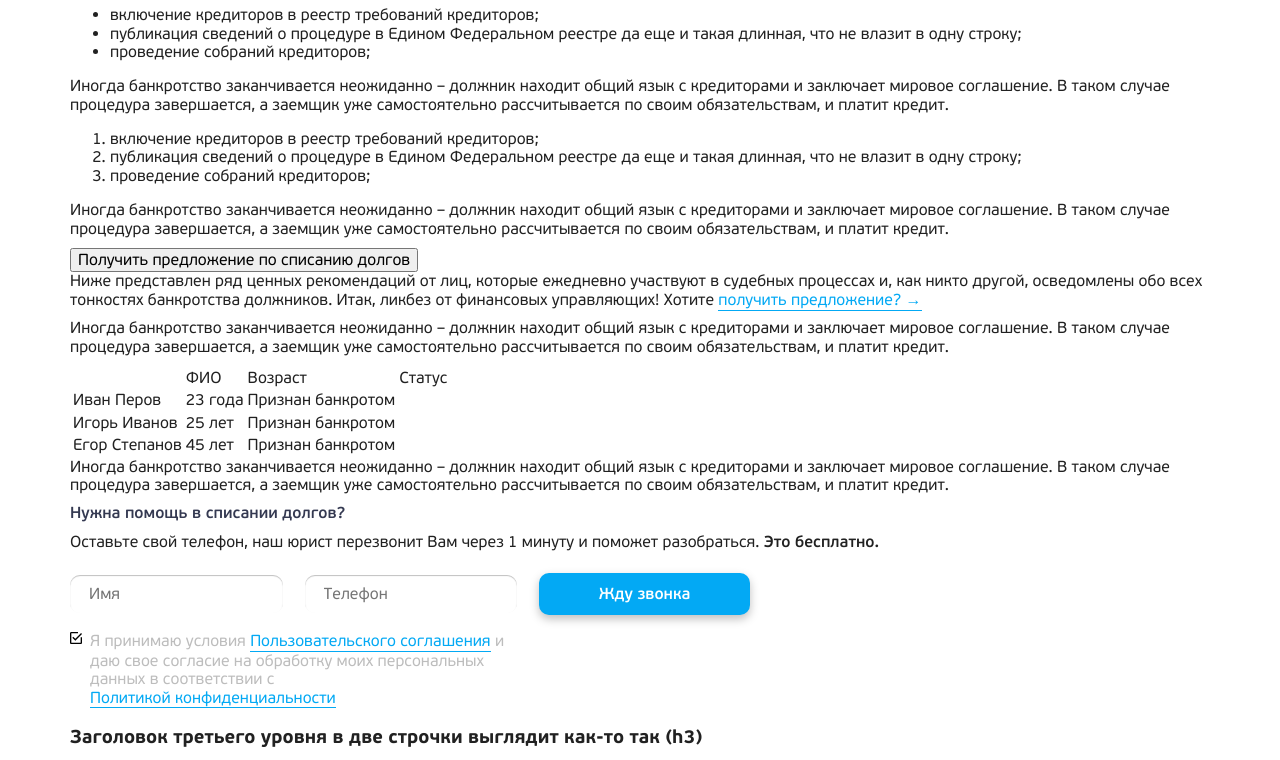
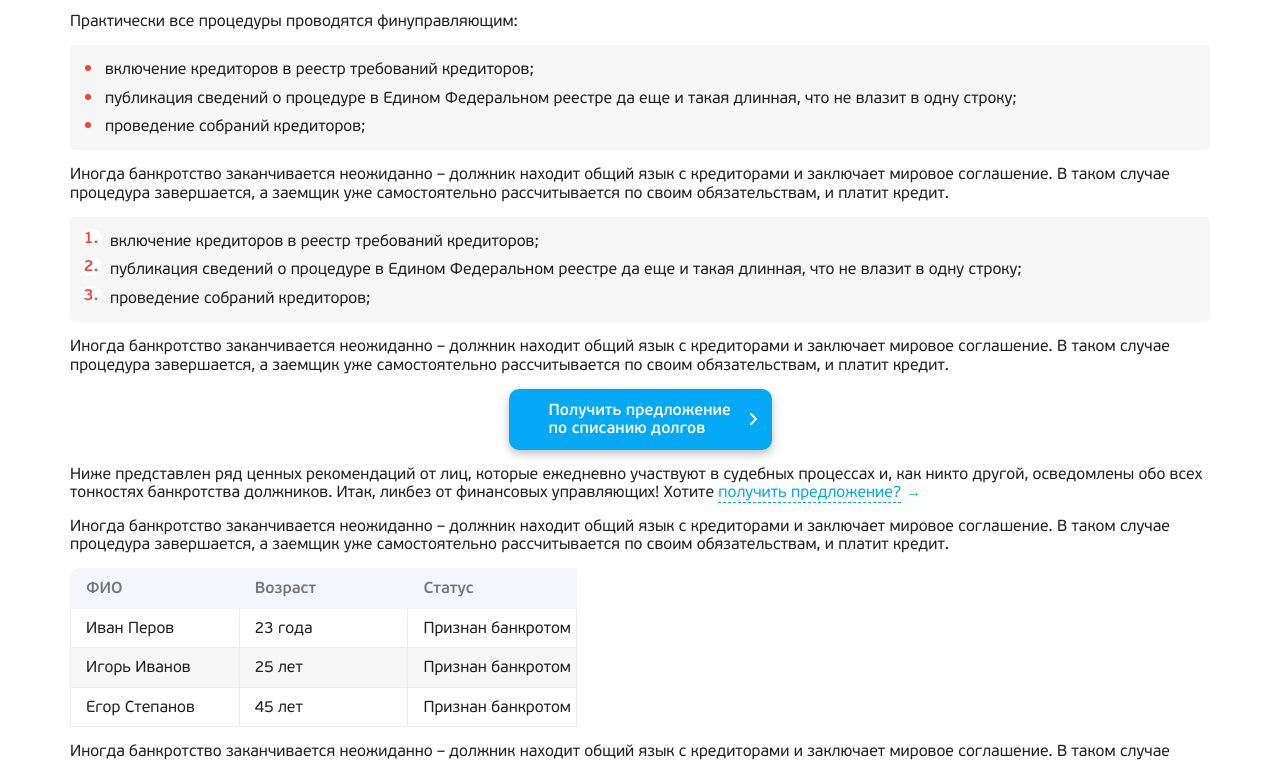
Before and after one commit to felon91/2lex2019, a website: page article.html in a window 1280 px wide. Shown: the part 1440-2200 px from the top of the page. Drawn offline with nearby package versions, Linux system fonts and the light colour scheme; files that its build step writes are made by us from their sources.

Commit message:
add some blocks for article page

```diff
--- a/article.html
+++ b/article.html
@@ -232,14 +232,15 @@
         </ol>
         <p>Иногда банкротство заканчивается неожиданно – должник находит общий язык с кредиторами и заключает мировое соглашение. В таком случае процедура завершается, а заемщик уже самостоятельно рассчитывается по своим обязательствам, и платит кредит.</p>
         <button class="content__btn">Получить предложение по списанию долгов</button>
-        <p>Ниже представлен ряд ценных рекомендаций от лиц, которые ежедневно участвуют в судебных процессах и, как никто другой, осведомлены обо всех тонкостях банкротства должников. Итак, ликбез от финансовых управляющих! Хотите <a href="#"><span>получить предложение?</span> &#8594;</a></p>
+        <p>Ниже представлен ряд ценных рекомендаций от лиц, которые ежедневно участвуют в судебных процессах и, как никто другой, осведомлены обо всех тонкостях банкротства должников. Итак, ликбез от финансовых управляющих! Хотите <a class="content__link--dashed" href="#"><span>получить предложение?</span> &#8594;</a></p>
         <p>Иногда банкротство заканчивается неожиданно – должник находит общий язык с кредиторами и заключает мировое соглашение. В таком случае процедура завершается, а заемщик уже самостоятельно рассчитывается по своим обязательствам, и платит кредит.</p>
-        <table class="content__table">
-          <th>
-            <td>ФИО</td>
-            <td>Возраст</td>
-            <td>Статус</td>
-          </th>
+        <div class="content__table table">
+          <table class="table__wrap">
+            <tr>
+              <th>ФИО</th>
+              <th>Возраст</th>
+              <th>Статус</th>
+            </tr>
             <tr>
               <td>Иван Перов</td>
               <td>23 года</td>
@@ -256,25 +257,26 @@
               <td>Признан банкротом</td>
             </tr>
           </table>
+        </div>
         <p>Иногда банкротство заканчивается неожиданно – должник находит общий язык с кредиторами и заключает мировое соглашение. В таком случае процедура завершается, а заемщик уже самостоятельно рассчитывается по своим обязательствам, и платит кредит.</p>
-        <div class="content__form form">
-          <p class="form__title">Нужна помощь в списании долгов?</p>
-          <p class="form__text">Оставьте свой телефон, наш юрист перезвонит Вам через 1 минуту и поможет разобраться.<br> <b>Это бесплатно.</b></p>
+        <div class="content__form-article form-article">
+          <p class="form-article__title">Есть вопросы по процедуре банкротства?</p>
+          <p class="form-article__text">Оставьте свой телефон, наш юрист перезвонит Вам через 1 минуту и поможет разобраться.<br> <b>Это бесплатно.</b></p>
           <form>
-            <div class="form__block">
-              <div class="form__input">
+            <div class="form-article__block">
+              <div class="form-article__input">
                 <input type="text" name="name" placeholder="Имя">
               </div>
-              <div class="form__input">
+              <div class="form-article__input">
                 <input class="mask" type="tel" name="phone" placeholder="Телефон">
               </div>
-              <div class="form__button">
+              <div class="form-article__button">
                 <button type="submit">Жду звонка</button>
               </div>
             </div>
-            <div class="form__conf">
-              <input id="conf2" type="checkbox" name="conf" value="check" checked>
-              <label for="conf2">Я принимаю условия <a href="#">Пользовательского соглашения</a> и даю свое согласие на обработку моих персональных данных в соответствии с <a href="#">Политикой конфиденциальности</a></label>
+            <div class="form-article__conf">
+              <input id="conf" type="checkbox" name="conf" value="check" checked>
+              <label for="conf">Я принимаю условия <a href="#">Пользовательского соглашения</a> и даю свое согласие на обработку моих персональных данных в соответствии с <a href="#">Политикой конфиденциальности</a></label>
             </div>
           </form>
         </div>
--- a/sass/blocks/article.scss
+++ b/sass/blocks/article.scss
@@ -1,6 +1,6 @@
 .article {
   h1 {
-    margin: 10px 0;
+    margin: 10px 0 15px;
     font-size: px-to-rem(22px);
     line-height: px-to-rem(26px);
     color: $primary;
@@ -12,13 +12,19 @@
     line-height: px-to-rem(26px);
     color: $primary;
     font-weight: 700;
-    margin: 20px 0 10px;
+    margin: 20px 0 15px;
   }
-
+  h3 {
+    font-weight: 600;
+    font-size: px-to-rem(17px);
+    line-height: px-to-rem(20px);
+    color: $primary;
+    margin: 20px 0 15px 0;
+  }
   p {
     font-size: px-to-rem(14px);
     line-height: px-to-rem(22px);
-    margin: 0 0 10px 0;
+    margin: 0 0 15px 0;
   }
   a {
     color: $buttonBg;
@@ -31,6 +37,60 @@
     &:active {
       color: $buttonBgActive;
       border-bottom-color: $buttonBgActive;
+    }
+  }
+  ul {
+    list-style: none;
+    padding: 5px;
+    font-size: px-to-rem(14px);
+    line-height: px-to-rem(18px);
+    margin: 0 0 15px 0;
+    border-radius: 5px;
+    background-color: $grayBlock;
+    li {
+      padding-left: 30px;
+      position: relative;
+      margin: 10px 0;
+      &::after {
+        content: '';
+        background-color: $accent;
+        width: 6px;
+        height: 6px;
+        border-radius: 50%;
+        position: absolute;
+        left: 10px;
+        top: 5px;
+      }
+    }
+  }
+  ol {
+    list-style: none;
+    padding: 5px;
+    background-color: $grayBlock;
+    margin: 0 0 15px 0;
+    border-radius: 5px;
+    font-size: px-to-rem(14px);
+    line-height: px-to-rem(18px);
+    counter-reset: myCounter;
+    li {
+      padding-left: 35px;
+      position: relative;
+      margin: 10px 0;
+      &::before {
+        counter-increment: myCounter;
+        content: counter(myCounter)'.';
+        position: absolute;
+        left: 5px;
+        top: -3px;
+        font-weight: 600;
+        color: $accent;
+        font-size: px-to-rem(13px);
+        line-height: px-to-rem(22px);
+        width: 22px;
+        background-color: $white;
+        border-radius: 50%;
+        text-align: center;
+      }
     }
   }
 }
--- a/sass/blocks/content.scss
+++ b/sass/blocks/content.scss
@@ -63,5 +63,42 @@ p.content__preview {
 }
 
 .content__file {
-  margin: 10px 0;
+  margin: 15px 0;
 }
+
+.content__btn {
+  @include btn();
+  max-width: 263px;
+  font-size: px-to-rem(16px);
+  line-height: px-to-rem(19px);
+  padding-left: 40px;
+  margin: 15px auto;
+}
+
+a.content__link--dashed {
+  border-bottom: none;
+  span {
+    border-bottom: 1px dashed $buttonBg;
+  }
+  &:hover {
+    span {
+      border-bottom-color: $buttonBgHover;
+    }
+  }
+  &:active {
+    span {
+      border-bottom-color: $buttonBgActive;
+    }
+  }
+}
+
+.content__table {
+  margin: 15px 0;
+}
+
+.content__form-article {
+  background-color: $second;
+  border-radius: 10px;
+  padding: 25px;
+  margin: 15px 0;
+}
--- /dev/null
+++ b/sass/blocks/form-article.scss
@@ -0,0 +1,152 @@
+.form-article {
+  background: url('../img/leaf.png') center top no-repeat $second;
+  border-radius: 10px;
+  padding: 25px;
+}
+
+p.form-article__title {
+  font-size: px-to-rem(18px);
+  line-height: px-to-rem(22px);
+  font-weight: 600;
+  margin: 15px 0;
+  color: $primary;
+}
+
+.form-article__text {
+  font-size: px-to-rem(16px);
+  line-height: px-to-rem(19px);
+  margin: 15px 0;
+  b {
+    font-weight: 600;
+  }
+}
+
+.form-article__input {
+  margin: 12px 0;
+  input {
+    background: $white;
+    box-shadow: inset 0px 1px 1px rgba(0, 0, 0, 0.25);
+    border-radius: 10px;
+    font-size: px-to-rem(18px);
+    line-height: px-to-rem(22px);
+    padding: 10px 15px 10px 19px;
+    appearance: none;
+    border: none;
+    display: block;
+    width: 100%;
+    color: $black;
+  }
+  &::placeholder {
+    color: $gray;
+  }
+}
+
+.form-article__button {
+  margin: 12px 0;
+  button {
+    @include btn();
+    display: block;
+    width: 100%;
+    background-image: none;
+    max-width: 100%;
+    text-align: center;
+    padding: 12px;
+    margin: 0;
+    font-size: px-to-rem(20px);
+    line-height: px-to-rem(24px);
+    font-weight: 600;
+  }
+}
+
+.form-article__conf {
+  margin: 15px 0 10px;
+  input {
+    display: none;
+    &:checked {
+      + label {
+        &::before {
+          background: url(#{$imgPath}conf-check.svg) center / cover no-repeat;
+          content: "";
+          display: block;
+          width: 12px;
+          height: 12px;
+          position: absolute;
+          left: 0;
+          top: 0;
+        }
+        &::after {
+          display: none;
+        }
+      }
+    }
+  }
+  label {
+    color: $lightGray;
+    font-size: px-to-rem(12px);
+    line-height: px-to-rem(14px);
+    position: relative;
+    padding-left: 20px;
+    display: block;
+    &::after {
+      content: "";
+      width: 10px;
+      height: 10px;
+      border: 1px solid $black;
+      display: block;
+      position: absolute;
+      left: 0;
+      top: 0;
+    }
+  }
+  a {
+    color: $lightGray;
+    display: inline-block;
+    border-bottom: none;
+    text-decoration: underline;
+    &:hover {
+      text-decoration: none;
+    }
+  }
+}
+
+@media (min-width: 780px) {
+  .form-article__title {
+    font-size: px-to-rem(28px);
+    line-height: px-to-rem(34px);
+    font-weight: 600;
+    margin-top: 40px;
+  }
+  .form-article__text {
+    margin-bottom: 5px;
+  }
+  .form-article__block {
+    display: flex;
+    justify-content: space-between;
+    align-items: center;
+    max-width: 680px;
+  }
+  .form-article__input {
+    flex-basis: 31.3%;
+  }
+  .form-article__button {
+    flex-basis: 31%;
+  }
+  .form-article__conf {
+    max-width: 440px;
+    margin-top: 5px;
+  }
+}
+
+@media (min-width: 980px) {
+  .form-article__title {
+    font-size: px-to-rem(32px);
+    line-height: px-to-rem(38px);
+  }
+  .form-article__text {
+    font-size: px-to-rem(18px);
+    line-height: px-to-rem(22px);
+    br {
+      display: none;
+    }
+  }
+}
--- /dev/null
+++ b/sass/blocks/table.scss
@@ -0,0 +1,38 @@
+.table {
+  max-width: calc(100% + 15px);
+  width: calc(100% + 20px);
+  overflow: auto;
+  padding: 0;
+  border-radius: 10px 10px 0px 0px;
+}
+
+.table__wrap {
+  min-width: 480px;
+  border-collapse: collapse;
+  tr {
+    &:nth-of-type(odd) {
+      background-color: $grayBlock;
+    }
+    &:first-child {
+      background: $second;
+      border-radius: 10px 10px 0px 0px;
+    }
+  }
+  th {
+    color: $gray;
+    font-size: px-to-rem(14px);
+    line-height: px-to-rem(17px);
+    font-weight: 600;
+    padding: 10px 5px 10px 15px;
+    text-align: left;
+    width: 33.3%;
+    border: 1px solid $second;
+  }
+  td {
+    font-size: px-to-rem(14px);
+    line-height: px-to-rem(17px);
+    padding: 10px 5px 10px 15px;
+    width: 33.3%;
+    border: 1px solid #ececec;
+  }
+}
--- /dev/null
+++ b/sass/blocks/warning.scss
@@ -0,0 +1,19 @@
+.warning {
+  background-color: $grayBlock;
+  border-radius: 10px;
+  padding: 10px 20px;
+  position: relative;
+  margin: 20px 0;
+  p {
+    margin: 15px 0;
+  }
+  &::before {
+    content: '';
+    width: 35px;
+    height: 35px;
+    background: url('../img/warning-icon.svg') center no-repeat;
+    position: absolute;
+    left: -10px;
+    top: -10px;
+  }
+}
--- a/sass/style.scss
+++ b/sass/style.scss
@@ -30,3 +30,6 @@
 @import "blocks/breadcrumbs";
 @import "blocks/content";
 @import "blocks/file";
+@import "blocks/table";
+@import "blocks/form-article";
+@import "blocks/warning";
```
Also changed, not shown: img/warning-icon.svg (added). Lines whose indentation alone changed are shown as unchanged.
